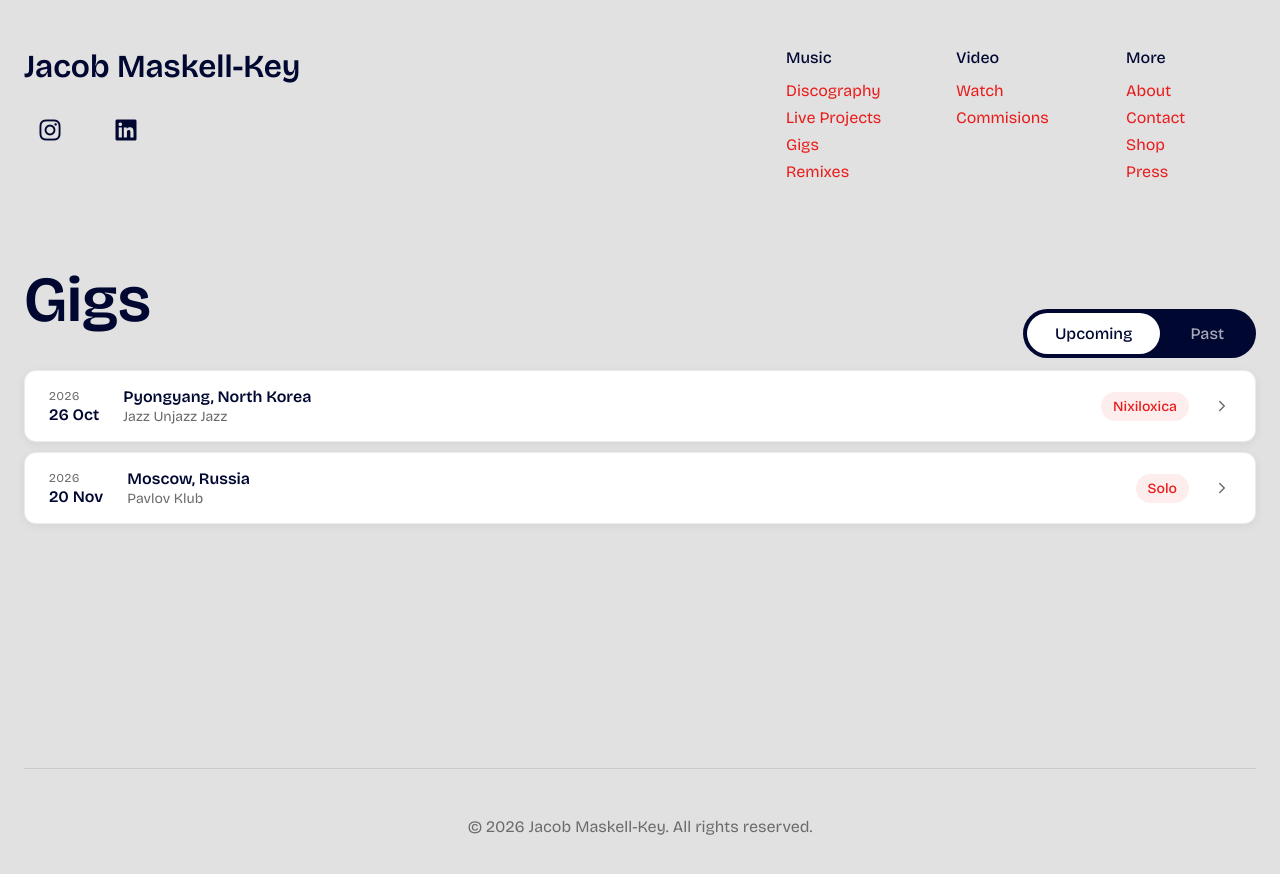
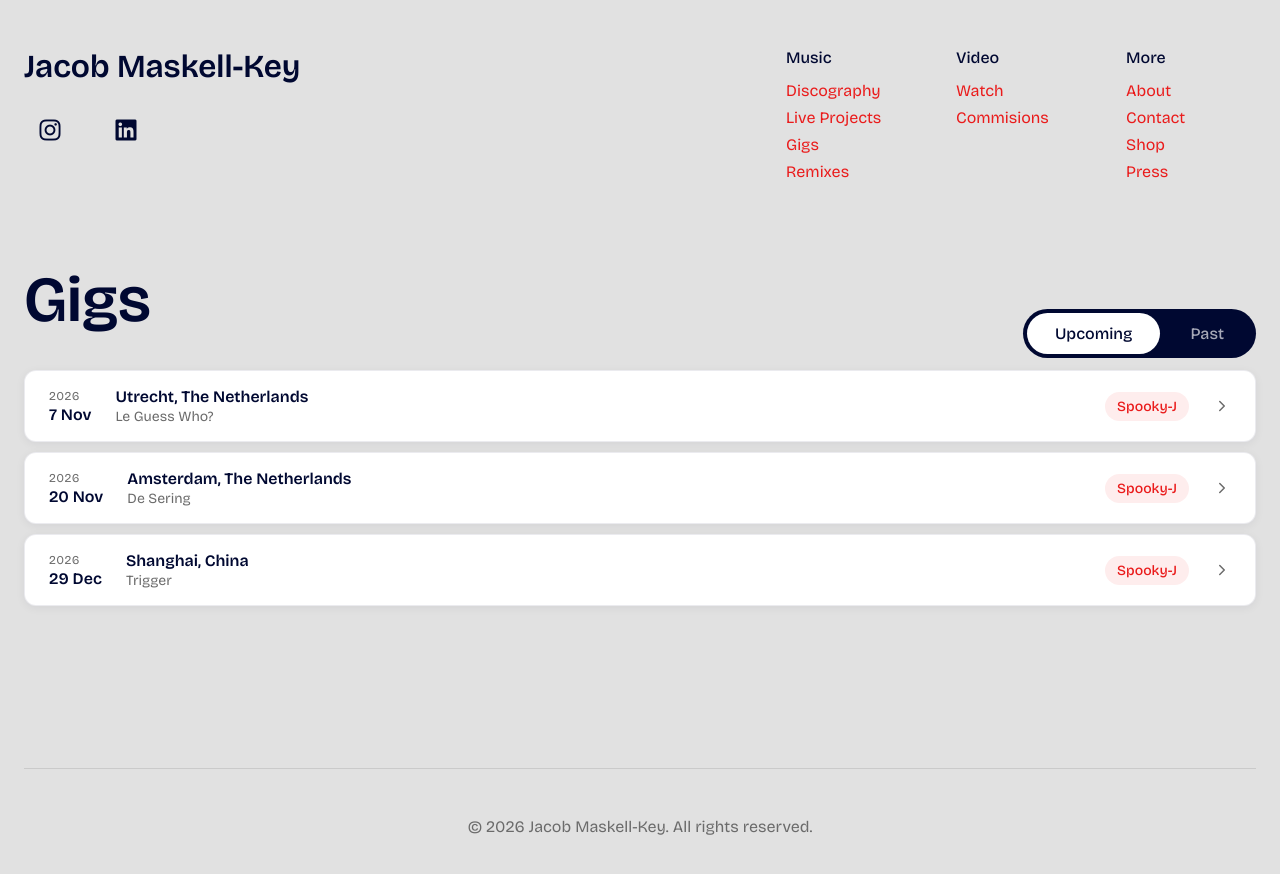
Before and after one commit to andriusax/jacob-maskell-key-website, a Jekyll site: the page built from gigs.html, in a window 1280 px wide. Shown: the top 874 px of the page. Built offline with Jekyll 4.4.1, drawn with Linux system fonts in a browser that asks for light colours.

Commit message:
Update _data/gigs.yml (via Pages CMS)

```diff
--- a/_data/gigs.yml
+++ b/_data/gigs.yml
@@ -1,14 +1,14 @@
-- date: 2026-10-26
-  city: Pyongyang, North Korea
-  venue: Jazz Unjazz Jazz
-  project: Nixiloxica
-  link: https://sundriedunderstandings.bandcamp.com/album/jessica-album
+- date: 2026-11-07
+  city: Utrecht, The Netherlands
+  venue: Le Guess Who?
+  project: Spooky-J
+  link: https://leguesswho.com/lineup/spooky-j?referrer=lineup
 - date: 2026-11-20
-  city: Moscow, Russia
-  venue: Pavlov Klub
-  project: Solo
-  link: https://www.garagenoord.com/club/mick-harris-presents-culvert-dubs-live-vanja-rakic-b2b-olgica-brent-jacko-bar40-hosted-by-suburbia
-- date: 2026-10-03
-  city: Amsterdam, Netherlands
-  venue: bimhuis
-  project: AWICHAS
+  city: "Amsterdam, The Netherlands "
+  venue: De Sering
+  project: Spooky-J
+  link: https://spooky-shit-show.weticket.io/spooky-j-ep-release/shop?utm_source=ig&utm_medium=social&utm_content=link_in_bio&fbclid=PAZXh0bgNhZW0CMTEAcGRvZgJzcnRjBmFwcF9pZA85MzY2MTk3NDMzOTI0NTkAAafbHBoYLCHHWuDibq3tK1SvWoCVPK6rwzvB9oh3K80pncl3vkprkDgGPrpPvQ_aem_sionCR9h6EdoPEqZHNtnYQ
+- date: 2026-12-29
+  city: Shanghai, China
+  venue: Trigger
+  project: Spooky-J
```
